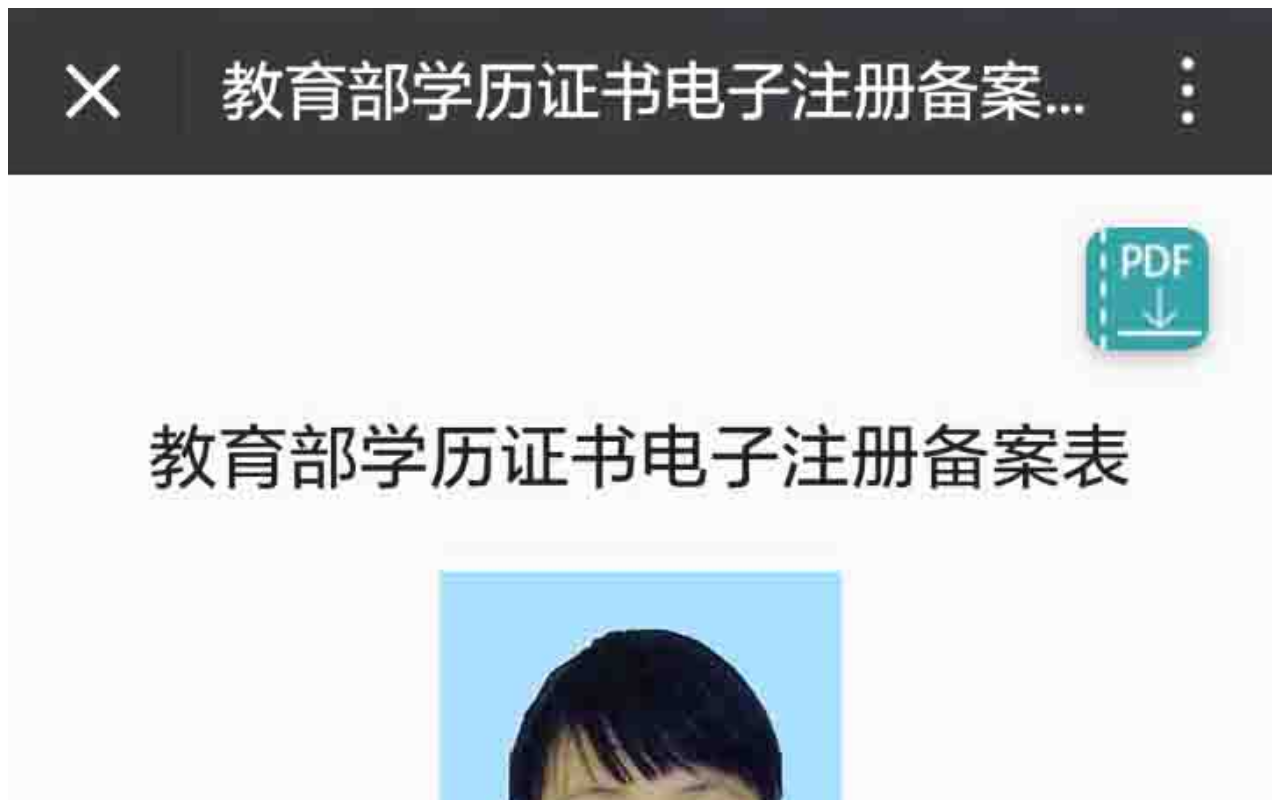
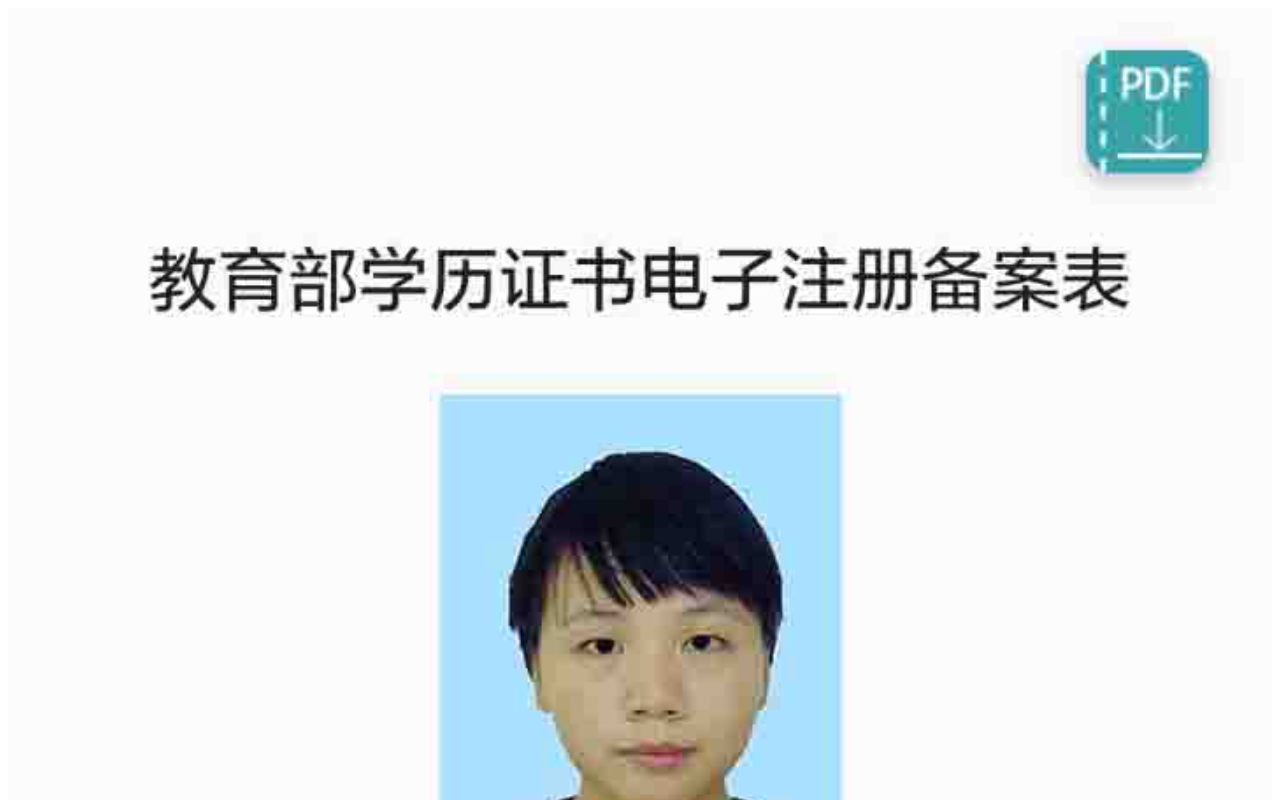
Before and after one commit to 13248029037/APP, a plain HTML site: page index.html in a window 1280 px wide. Shown: the top 800 px of the page. Drawn offline with Linux system fonts and the light colour scheme.

Commit message:
Add files via upload

```diff
--- a/index.html
+++ b/index.html
@@ -2,7 +2,7 @@
 <html lang="en">
 <head>
 	<meta charset="UTF-8">
-	<title>Document</title>
+	<title>教育部学历证书电子注册备案表</title>
 	<style>
 		img{
 			width: 100%;
@@ -10,6 +10,6 @@
 	</style>
 </head>
 <body>
-	<img src="./webwxgetmsgimg.jpg" alt="">
+	<img src="./11.jpg" alt="">
 </body>
 </html>
```
Also changed, not shown: 11.jpg (added).
